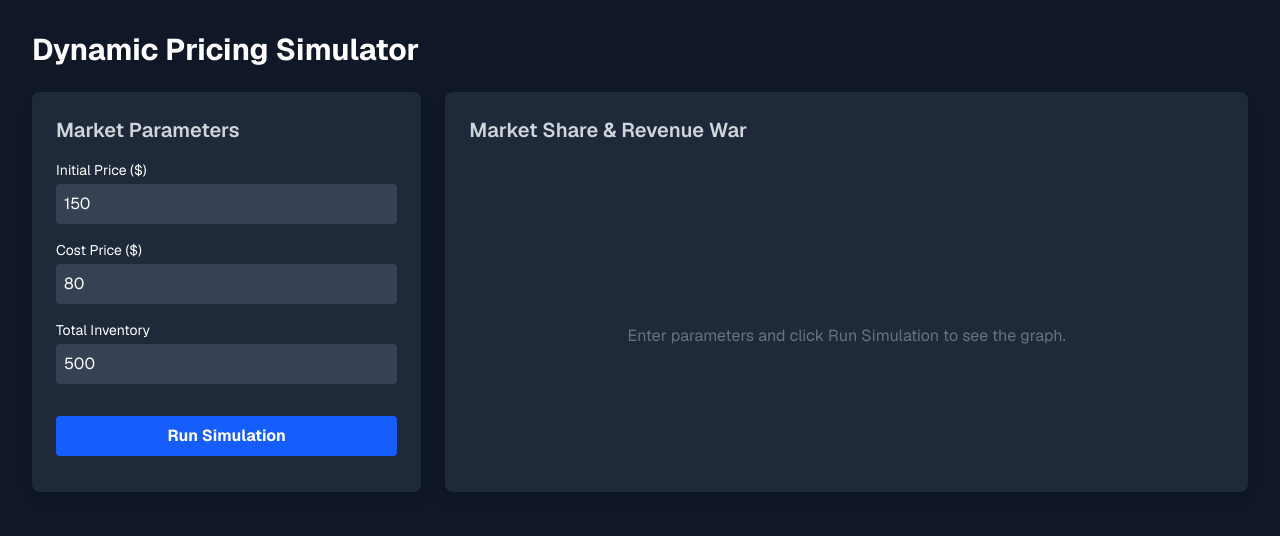
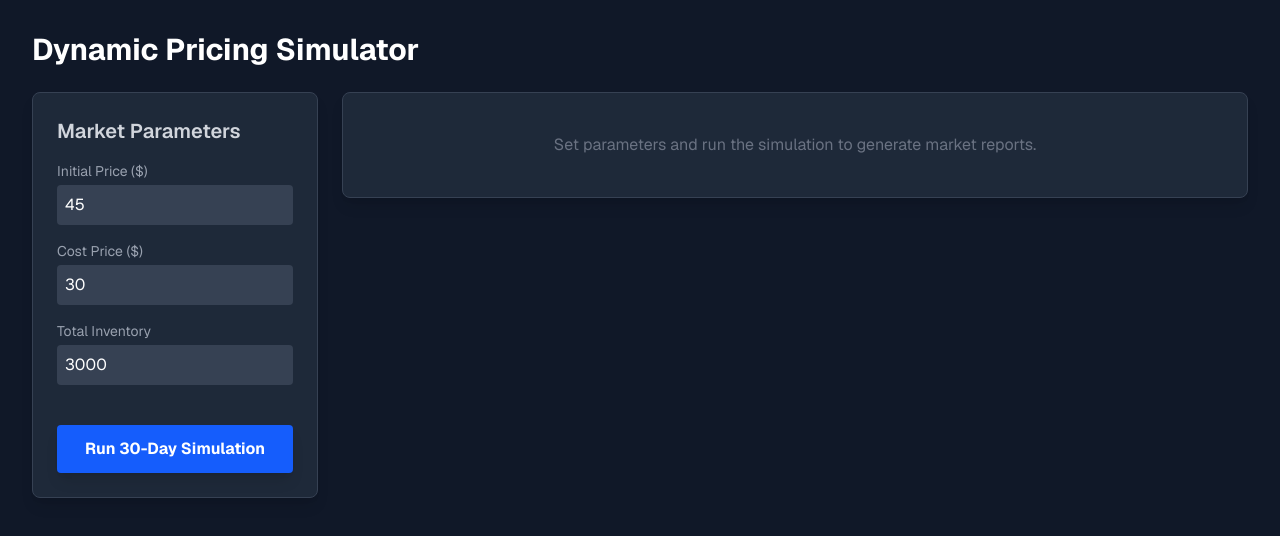
Before and after one commit to GORTHAN2007/Dynamic-Pricing-Simulator, a Next.js app in the folder simulator-frontend/: page / in a window 1280 px wide. Shown: the top 536 px of the page. Built offline with nearby package versions, Linux system fonts and the light colour scheme.

Commit message:
Improved the basic prototype

```diff
--- a/simulator-frontend/app/page.tsx
+++ b/simulator-frontend/app/page.tsx
@@ -1,8 +1,10 @@
 "use client";
 import { useState } from "react";
-import { ComposedChart, Line, Area, XAxis, YAxis, CartesianGrid, Tooltip, Legend, ResponsiveContainer } from "recharts";
+import {
+  LineChart, Line, AreaChart, Area, Bar, ComposedChart,
+  XAxis, YAxis, CartesianGrid, Tooltip, Legend, ResponsiveContainer
+} from "recharts";
 
-// 1. Define our TypeScript Interfaces (The Blueprints)
 interface SimulationParams {
   initial_price: number;
   cost_price: number;
@@ -13,26 +15,36 @@ interface SimulationParams {
 
 interface HistoryData {
   day: number;
-  revenue: number;
+  user_price: number;
+  competitor_price: number;
+  market_share: number;
+  items_sold: number;
   stock_level: number;
-  competitor_price: number;
-  premium_price: number;
-  market_share_percent: number;
+}
+
+// Interface for the new summary statistics
+interface SummaryData {
+  total_profit: number;
+  total_units_sold: number;
 }
 
 export default function SimulatorDashboard() {
-  // 2. Apply the interfaces to our React State
   const [params, setParams] = useState<SimulationParams>({
-    initial_price: 150,
-    cost_price: 80,
-    total_inventory: 500,
+    initial_price: 45,
+    cost_price: 30,
+    total_inventory: 3000,
     base_demand: 200,
     sensitivity: 1.5,
   });
 
   const [history, setHistory] = useState<HistoryData[]>([]);
 
-  // 3. The Fetch API call
+  // 1. New state to store the summary metrics from the backend
+  const [summary, setSummary] = useState<SummaryData>({
+    total_profit: 0,
+    total_units_sold: 0
+  });
+
   const runSimulation = async () => {
     try {
       const response = await fetch("http://127.0.0.1:8000/api/simulate", {
@@ -40,85 +52,119 @@ export default function SimulatorDashboard() {
         headers: { "Content-Type": "application/json" },
         body: JSON.stringify(params),
       });
+      const data = await response.json();
 
-      const data = await response.json();
+      // 2. Set both the history and the summary data
       setHistory(data.history);
+      setSummary(data.summary);
     } catch (error) {
-      console.error("Simulation failed. Is the FastAPI server running?", error);
+      console.error("Simulation failed.", error);
     }
   };
 
+  const customTooltipStyle = { backgroundColor: '#1f2937', border: '1px solid #374151', borderRadius: '8px', color: '#fff' };
+
   return (
     <div className="min-h-screen p-8 bg-gray-900 text-white font-sans">
-      <h1 className="text-3xl font-bold mb-6">Dynamic Pricing Simulator</h1>
+      <h1 className="text-3xl font-bold mb-6 text-center lg:text-left">Dynamic Pricing Simulator</h1>
 
-      <div className="grid grid-cols-1 md:grid-cols-3 gap-6 mb-8">
-        {/* Input Panel */}
-        <div className="bg-gray-800 p-6 rounded-lg shadow-lg">
+      <div className="grid grid-cols-1 lg:grid-cols-4 gap-6">
+
+        {/* LEFT COLUMN: Input Panel */}
+        <div className="lg:col-span-1 bg-gray-800 p-6 rounded-lg shadow-lg h-fit border border-gray-700">
           <h2 className="text-xl font-semibold mb-4 text-gray-300">Market Parameters</h2>
-
           <div className="space-y-4">
             <div>
-              <label className="block text-sm mb-1">Initial Price ($)</label>
-              <input
-                type="number"
-                className="w-full p-2 bg-gray-700 rounded text-white outline-none focus:ring-2 focus:ring-blue-500"
-                value={params.initial_price}
-                onChange={(e) => setParams({...params, initial_price: Number(e.target.value)})}
-              />
+              <label className="block text-sm mb-1 text-gray-400">Initial Price ($)</label>
+              <input type="number" className="w-full p-2 bg-gray-700 rounded text-white outline-none focus:ring-2 focus:ring-blue-500"
+                value={params.initial_price} onChange={(e) => setParams({...params, initial_price: Number(e.target.value)})} />
             </div>
             <div>
-              <label className="block text-sm mb-1">Cost Price ($)</label>
-              <input
-                type="number"
-                className="w-full p-2 bg-gray-700 rounded text-white outline-none focus:ring-2 focus:ring-blue-500"
-                value={params.cost_price}
-                onChange={(e) => setParams({...params, cost_price: Number(e.target.value)})}
-              />
+              <label className="block text-sm mb-1 text-gray-400">Cost Price ($)</label>
+              <input type="number" className="w-full p-2 bg-gray-700 rounded text-white outline-none focus:ring-2 focus:ring-blue-500"
+                value={params.cost_price} onChange={(e) => setParams({...params, cost_price: Number(e.target.value)})} />
             </div>
             <div>
-              <label className="block text-sm mb-1">Total Inventory</label>
-              <input
-                type="number"
-                className="w-full p-2 bg-gray-700 rounded text-white outline-none focus:ring-2 focus:ring-blue-500"
-                value={params.total_inventory}
-                onChange={(e) => setParams({...params, total_inventory: Number(e.target.value)})}
-              />
+              <label className="block text-sm mb-1 text-gray-400">Total Inventory</label>
+              <input type="number" className="w-full p-2 bg-gray-700 rounded text-white outline-none focus:ring-2 focus:ring-blue-500"
+                value={params.total_inventory} onChange={(e) => setParams({...params, total_inventory: Number(e.target.value)})} />
             </div>
-            <button
-              onClick={runSimulation}
-              className="w-full mt-4 bg-blue-600 hover:bg-blue-500 text-white font-bold py-2 px-4 rounded transition"
-            >
-              Run Simulation
+            <button onClick={runSimulation} className="w-full mt-6 bg-blue-600 hover:bg-blue-500 text-white font-bold py-3 px-4 rounded transition shadow-lg">
+              Run 30-Day Simulation
             </button>
           </div>
         </div>
 
-        {/* Graph Panel */}
-        <div className="col-span-2 bg-gray-800 p-6 rounded-lg shadow-lg" style={{ height: '400px' }}>
-          <h2 className="text-xl font-semibold mb-4 text-gray-300">Market Share & Revenue War</h2>
+        {/* RIGHT COLUMN: Summary Cards and Graphs */}
+        <div className="lg:col-span-3 space-y-6">
 
-          {history.length > 0 ? (
-            <ResponsiveContainer width="100%" height="100%">
-              <ComposedChart data={history} margin={{ top: 5, right: 30, left: 20, bottom: 5 }}>
-                <CartesianGrid strokeDasharray="3 3" stroke="#444" />
-                <XAxis dataKey="day" stroke="#ccc" />
+          {history.length === 0 ? (
+            <div className="bg-gray-800 p-10 rounded-lg shadow-lg text-center border border-gray-700 text-gray-500">
+              Set parameters and run the simulation to generate market reports.
+            </div>
+          ) : (
+            <>
+              {/* 3. New Summary Cards Section */}
+              <div className="grid grid-cols-1 md:grid-cols-2 gap-4">
+                <div className="bg-gradient-to-br from-green-900/40 to-gray-800 p-5 rounded-xl border border-green-500/30 shadow-xl">
+                  <p className="text-green-400 text-xs font-bold uppercase tracking-widest mb-1">Total Net Profit</p>
+                  <p className="text-4xl font-black text-white">${summary.total_profit.toLocaleString()}</p>
+                </div>
+                <div className="bg-gradient-to-br from-blue-900/40 to-gray-800 p-5 rounded-xl border border-blue-500/30 shadow-xl">
+                  <p className="text-blue-400 text-xs font-bold uppercase tracking-widest mb-1">Units Sold</p>
+                  <p className="text-4xl font-black text-white">{summary.total_units_sold.toLocaleString()} <span className="text-lg font-normal text-gray-400">units</span></p>
+                </div>
+              </div>
 
-                <YAxis yAxisId="left" stroke="#ccc" />
-                <YAxis yAxisId="right" orientation="right" stroke="#ccc" />
+              {/* GRAPH 1: Price War */}
+              <div className="bg-gray-800 p-6 rounded-lg shadow-lg border border-gray-700" style={{ height: '350px' }}>
+                <h2 className="text-lg font-semibold mb-4 text-gray-300">Strategy vs. Competitor Price</h2>
+                <ResponsiveContainer width="100%" height="100%">
+                  <LineChart data={history} margin={{ top: 5, right: 30, left: 0, bottom: 20 }}>
+                    <CartesianGrid strokeDasharray="3 3" stroke="#374151" />
+                    <XAxis dataKey="day" stroke="#9ca3af" />
+                    <YAxis stroke="#9ca3af" domain={['dataMin - 5', 'dataMax + 5']} />
+                    <Tooltip contentStyle={customTooltipStyle} />
+                    <Legend verticalAlign="top" height={36} />
 
-                <Tooltip contentStyle={{ backgroundColor: '#333', border: 'none', borderRadius: '8px' }} />
-                <Legend />
+                    <Line type="monotone" dataKey="user_price" name="Your Optimized Price ($)" stroke="#3b82f6" strokeWidth={3} dot={{ r: 3, fill: '#3b82f6' }} activeDot={{ r: 6 }} />
+                    <Line type="monotone" dataKey="competitor_price" name="Competitor Price ($)" stroke="#ef4444" strokeWidth={2} strokeDasharray="5 5" dot={false} />
+                  </LineChart>
+                </ResponsiveContainer>
+              </div>
 
-                <Line yAxisId="left" type="monotone" dataKey="revenue" name="Daily Revenue ($)" stroke="#22c55e" strokeWidth={3} />
-                <Line yAxisId="left" type="monotone" dataKey="competitor_price" name="Competitor Price ($)" stroke="#ef4444" strokeWidth={2} strokeDasharray="5 5" />
-                <Area yAxisId="right" type="step" dataKey="stock_level" name="Inventory Left" fill="#3b82f6" stroke="#2563eb" fillOpacity={0.3} />
-              </ComposedChart>
-            </ResponsiveContainer>
-          ) : (
-            <div className="h-full flex items-center justify-center text-gray-500">
-              Enter parameters and click Run Simulation to see the graph.
-            </div>
+              {/* GRAPH 2: Market Share */}
+              <div className="bg-gray-800 p-6 rounded-lg shadow-lg border border-gray-700" style={{ height: '300px' }}>
+                <h2 className="text-lg font-semibold mb-4 text-gray-300">Market Share Capture (%)</h2>
+                <ResponsiveContainer width="100%" height="100%">
+                  <AreaChart data={history} margin={{ top: 5, right: 30, left: 0, bottom: 20 }}>
+                    <CartesianGrid strokeDasharray="3 3" stroke="#374151" vertical={false} />
+                    <XAxis dataKey="day" stroke="#9ca3af" />
+                    <YAxis stroke="#9ca3af" domain={[0, 100]} />
+                    <Tooltip contentStyle={customTooltipStyle} />
+                    <Legend verticalAlign="top" height={36} />
+                    <Area type="monotone" dataKey="market_share" name="Market Share (%)" fill="#10b981" stroke="#059669" fillOpacity={0.4} />
+                  </AreaChart>
+                </ResponsiveContainer>
+              </div>
+
+              {/* GRAPH 3: Inventory Burn */}
+              <div className="bg-gray-800 p-6 rounded-lg shadow-lg border border-gray-700" style={{ height: '350px' }}>
+                <h2 className="text-lg font-semibold mb-4 text-gray-300">Inventory Levels & Daily Velocity</h2>
+                <ResponsiveContainer width="100%" height="100%">
+                  <ComposedChart data={history} margin={{ top: 5, right: 30, left: 0, bottom: 20 }}>
+                    <CartesianGrid strokeDasharray="3 3" stroke="#374151" />
+                    <XAxis dataKey="day" stroke="#9ca3af" />
+                    <YAxis yAxisId="left" stroke="#f59e0b" />
+                    <YAxis yAxisId="right" orientation="right" stroke="#8b5cf6" />
+                    <Tooltip contentStyle={customTooltipStyle} />
+                    <Legend verticalAlign="top" height={36} />
+                    <Bar yAxisId="left" dataKey="items_sold" name="Daily Sales" fill="#f59e0b" radius={[4, 4, 0, 0]} />
+                    <Area yAxisId="right" type="step" dataKey="stock_level" name="Inventory Remaining" fill="#8b5cf6" stroke="#7c3aed" fillOpacity={0.2} />
+                  </ComposedChart>
+                </ResponsiveContainer>
+              </div>
+            </>
           )}
         </div>
       </div>
```
Also changed, not shown: 1 other file (tests, documents, lock files or other folders).
